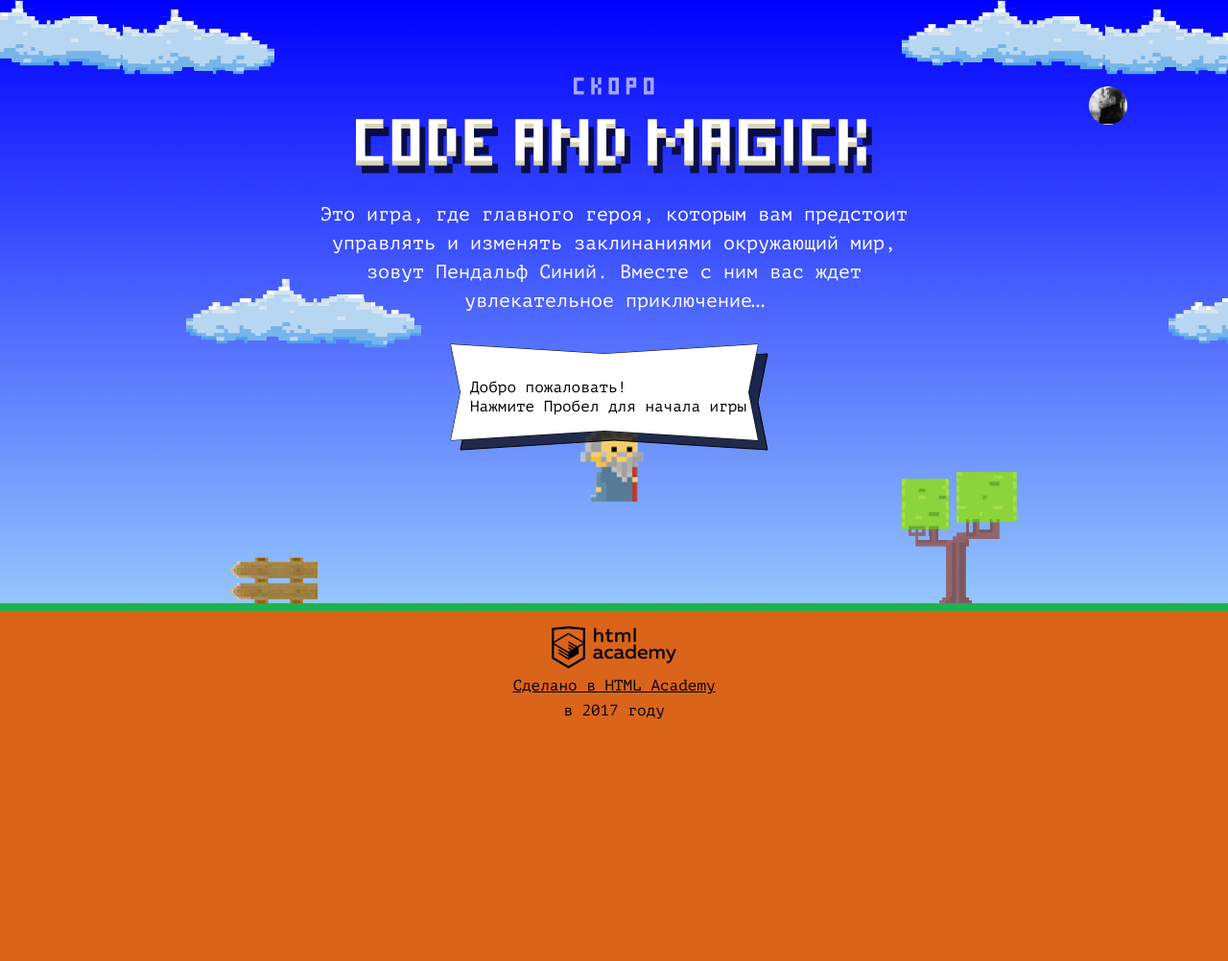
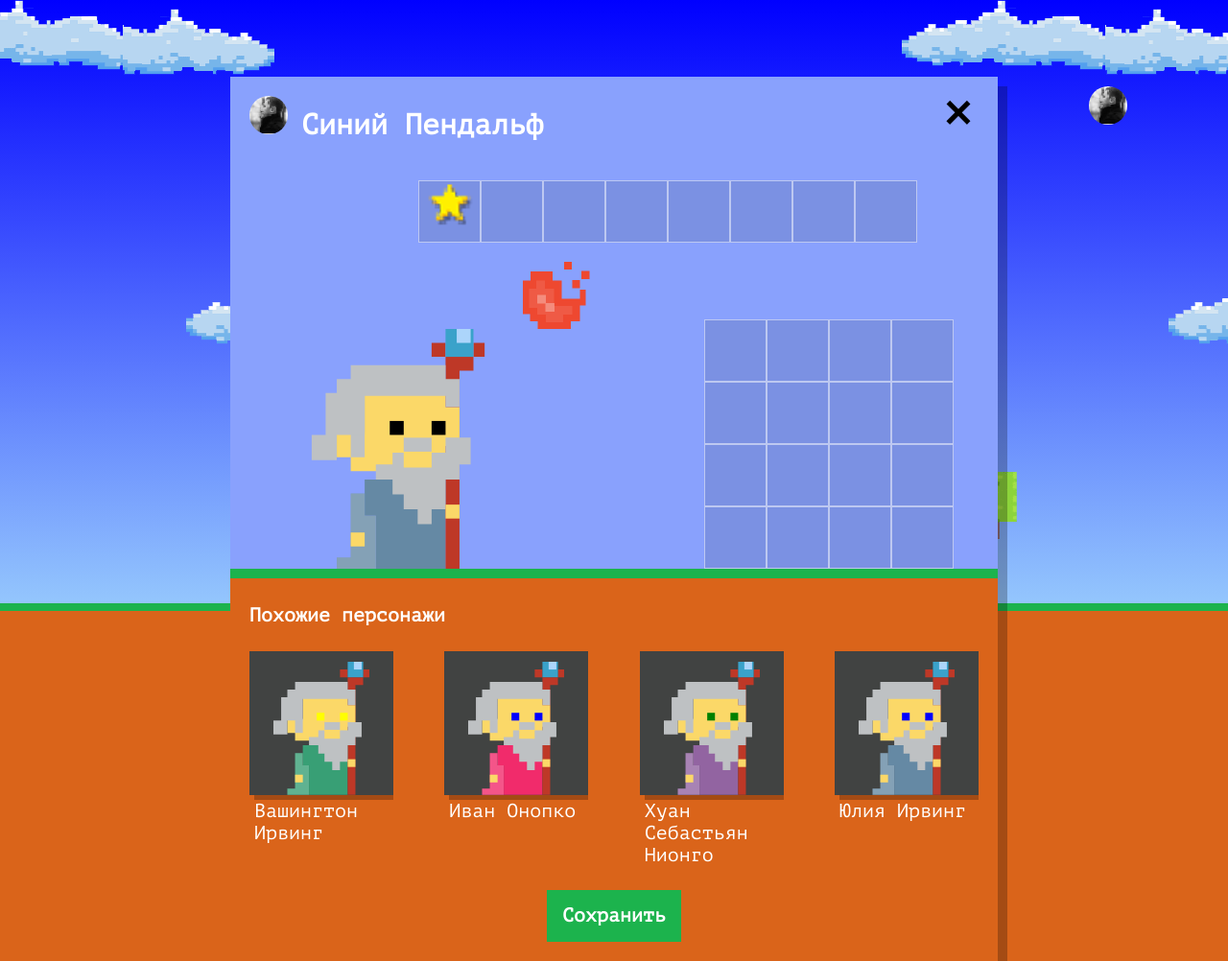
Before and after one commit to KvarcentDekok/862811-code-and-magick-21, a website: page index.html in a window 1280 px wide. Shown: the whole page at 96% size. Before the commit the page ends 800 px from the top, so only its background shows below. Drawn offline with Linux system fonts and the light colour scheme.

Commit message:
Добавляет вывод похожих персонажей

```diff
--- a/index.html
+++ b/index.html
@@ -203,6 +203,7 @@
 </script>
 
 <script src="js/stat.js"></script>
+<script src="js/setup.js"></script>
 <script src="js/game.js"></script>
 
 </body>
--- /dev/null
+++ b/js/setup.js
@@ -0,0 +1,69 @@
+"use strict";
+
+initSimilarWizards();
+
+function initSimilarWizards() {
+  const NUMBER_OF_WIZARDS = 4;
+
+  const setupBlock = document.querySelector(`.setup`);
+  const names = [`Иван`, `Хуан Себастьян`, `Мария`, `Кристоф`, `Виктор`, `Юлия`, `Люпита`, `Вашингтон`];
+  const surnames = [`да Марья`, `Верон`, `Мирабелла`, `Вальц`, `Онопко`, `Топольницкая`, `Нионго`, `Ирвинг`];
+  const coatColors = [
+    `rgb(101, 137, 164)`,
+    `rgb(241, 43, 107)`,
+    `rgb(146, 100, 161)`,
+    `rgb(56, 159, 117)`,
+    `rgb(215, 210, 55)`,
+    `rgb(0, 0, 0)`
+  ];
+  const eyesColors = [`black`, `red`, `blue`, `yellow`, `green`];
+  const wizards = [];
+  const similarWizardTemplate = document.querySelector(`#similar-wizard-template`)
+    .content
+    .querySelector(`.setup-similar-item`);
+  const similarWizardsFragment = document.createDocumentFragment();
+  const setupSimilarBlock = setupBlock.querySelector(`.setup-similar`);
+  const setupSimilarListBlock = setupSimilarBlock.querySelector(`.setup-similar-list`);
+
+  setupBlock.classList.remove(`hidden`);
+
+  for (let i = 0; i < NUMBER_OF_WIZARDS; i++) {
+    wizards[i] = {
+      name: getName(names, surnames),
+      coatColor: getRandomElement(coatColors),
+      eyesColor: getRandomElement(eyesColors)
+    };
+
+    similarWizardsFragment.appendChild(renderWizard(wizards[i], similarWizardTemplate));
+  }
+
+  setupSimilarListBlock.appendChild(similarWizardsFragment);
+  setupSimilarBlock.classList.remove(`hidden`);
+}
+
+function renderWizard(wizard, similarWizardTemplate) {
+  const wizardElement = similarWizardTemplate.cloneNode(true);
+  const setupSimilarLabel = wizardElement.querySelector(`.setup-similar-label`);
+  const wizardCoat = wizardElement.querySelector(`.wizard-coat`);
+  const wizardEyes = wizardElement.querySelector(`.wizard-eyes`);
+
+  setupSimilarLabel.textContent = wizard.name;
+  wizardCoat.style.fill = wizard.coatColor;
+  wizardEyes.style.fill = wizard.eyesColor;
+
+  return wizardElement;
+}
+
+function getName(names, surnames) {
+  return `${names[getRandomInt(0, names.length - 1)]} ${surnames[getRandomInt(0, surnames.length - 1)]}`;
+}
+
+function getRandomElement(array) {
+  return array[getRandomInt(0, array.length - 1)];
+}
+
+function getRandomInt(min, max) {
+  min = Math.ceil(min);
+  max = Math.floor(max);
+  return Math.floor(Math.random() * (max - min + 1)) + min;
+}
```
